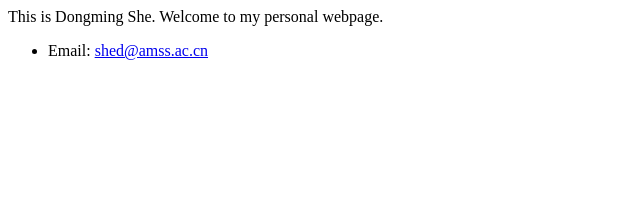
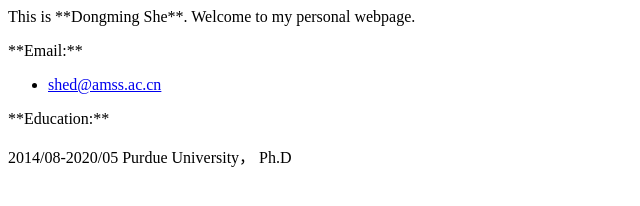
Before and after one commit to shedongming/shedongming.github.io, a plain HTML site: page index.html in a window 1280 px wide. Shown: the whole page, without its empty margins (0-640 px from the left). Drawn offline with Linux system fonts and the light colour scheme.

Commit message:
Update index.html

```diff
--- a/index.html
+++ b/index.html
@@ -1,7 +1,9 @@
 
-<p>This is Dongming She. Welcome to my personal webpage. </p>
+<p>This is **Dongming She**. Welcome to my personal webpage. </p>
+<p>**Email:**</p>
+  <ul>
+    <li> <a href="shed@amss.ac.cn">shed@amss.ac.cn</a> </li>
 
-<ul>
-  <li> Email: <a href="shed@amss.ac.cn">shed@amss.ac.cn</a> </li>
-
-</ul>
+  </ul>
+<p>**Education:**</p>
+   <p>2014/08-2020/05 Purdue University， Ph.D </p>
```
